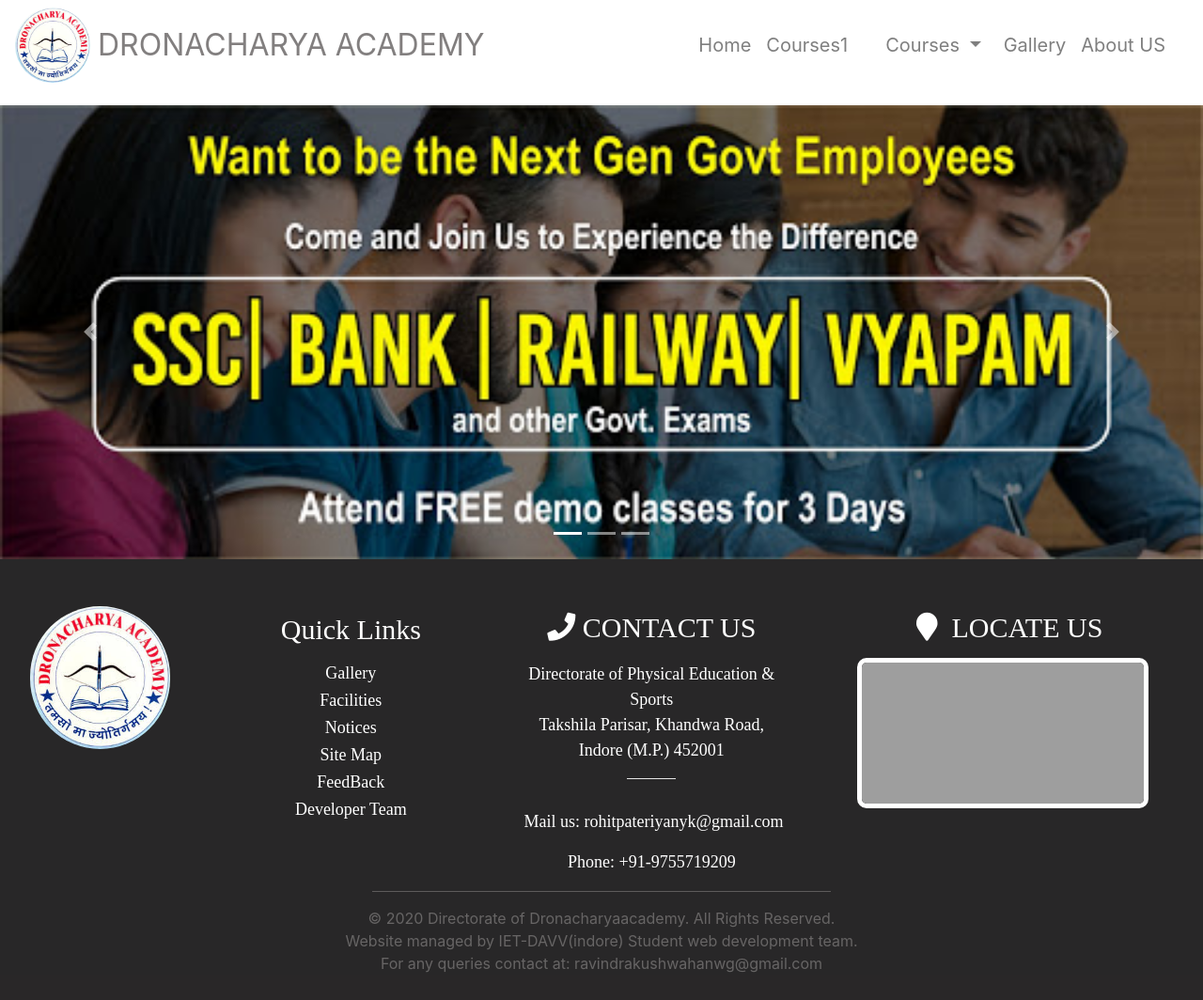
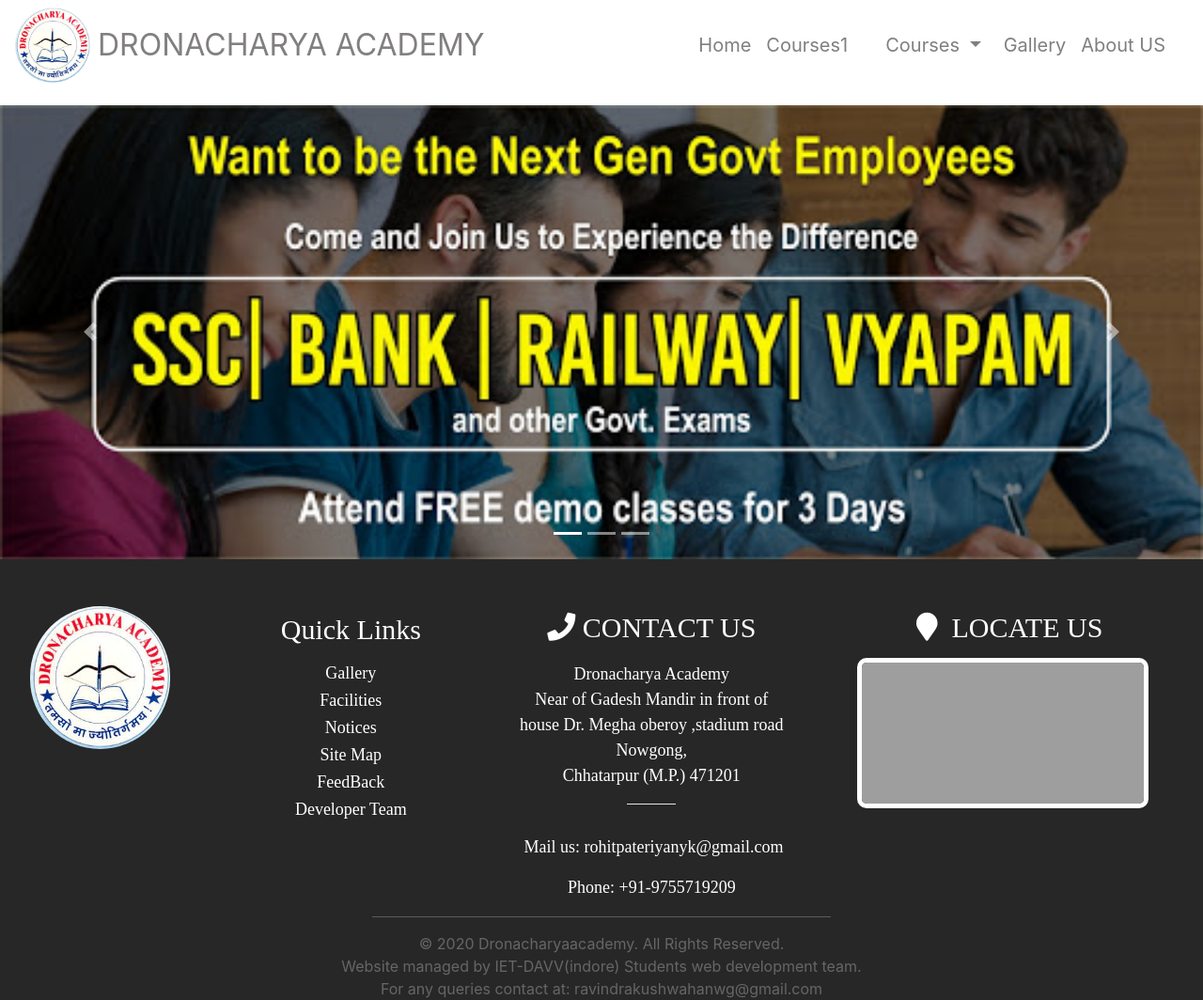
Before and after one commit to ravindra1234567/Dronacharya-Academy, a CodeIgniter app: page /dronacharyaacademy/index.php/welcome/index in a window 1280 px wide. Shown: the whole page at 94% size. Before the commit the page ends 1034 px from the top, so only its background shows below. Run offline with CodeIgniter, Linux system fonts and the light colour scheme; some libraries are stand-ins or nearby versions; grey boxes are pictures that could not be loaded.

Commit message:
change contact

```diff
--- a/application/config/config.php
+++ b/application/config/config.php
@@ -23,7 +23,7 @@ defined('BASEPATH') OR exit('No direct script access allowed');
 | a PHP script and you can easily do that on your own.
 |
 */
-$config['base_url'] = 'http://localhost/dronacharyaacademy1/';
+$config['base_url'] = 'http://localhost/dronacharyaacademy/';
 
 /*
 |--------------------------------------------------------------------------
--- a/application/views/include/student/footer.php
+++ b/application/views/include/student/footer.php
@@ -50,7 +50,7 @@
                 </tr>
                 <div style="padding-left: 20px;"?>
                     <tr>
-                        <td style="padding-block-start:13px;"> Directorate of Physical Education & Sports<br> Takshila Parisar, Khandwa Road,<br> Indore (M.P.) 452001  <hr width="18%"color="white"></td>
+                        <td style="padding-block-start:13px;">Dronacharya Academy <br>Near of Gadesh Mandir in front of house Dr. Megha oberoy ,stadium road Nowgong,<br> Chhatarpur (M.P.) 471201  <hr width="18%"color="white"></td>
 
                     </tr>
 
@@ -81,8 +81,8 @@
             </div>
             <div class="col-md-6" align="center" style=" color:#676565; padding-block-start: 0px; padding-bottom:0px;">
                 <hr width="80%"color="#676565">
-                © 2020 Directorate of Dronacharyaacademy. All Rights Reserved.<br>
-                Website managed by IET-DAVV(indore) Student <a style="color:#676565;" href="developers.php">web development team. </a>
+                © 2020 Dronacharyaacademy. All Rights Reserved.<br>
+                Website managed by IET-DAVV(indore) Students <a style="color:#676565;" href="developers.php">web development team. </a>
                 <br>For any queries contact at: ravindrakushwahanwg@gmail.com
 
             </div>
```
Also changed, not shown: README.md (deleted), 1 other file.
